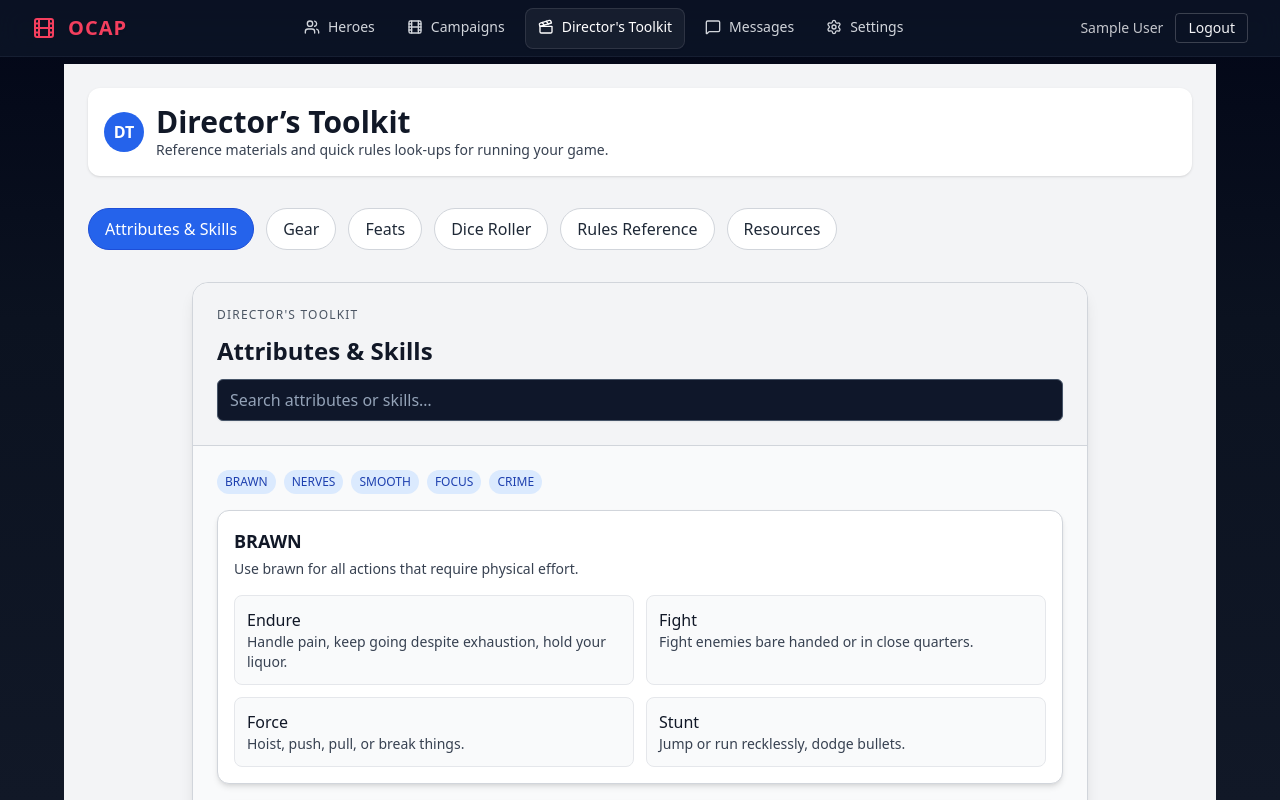
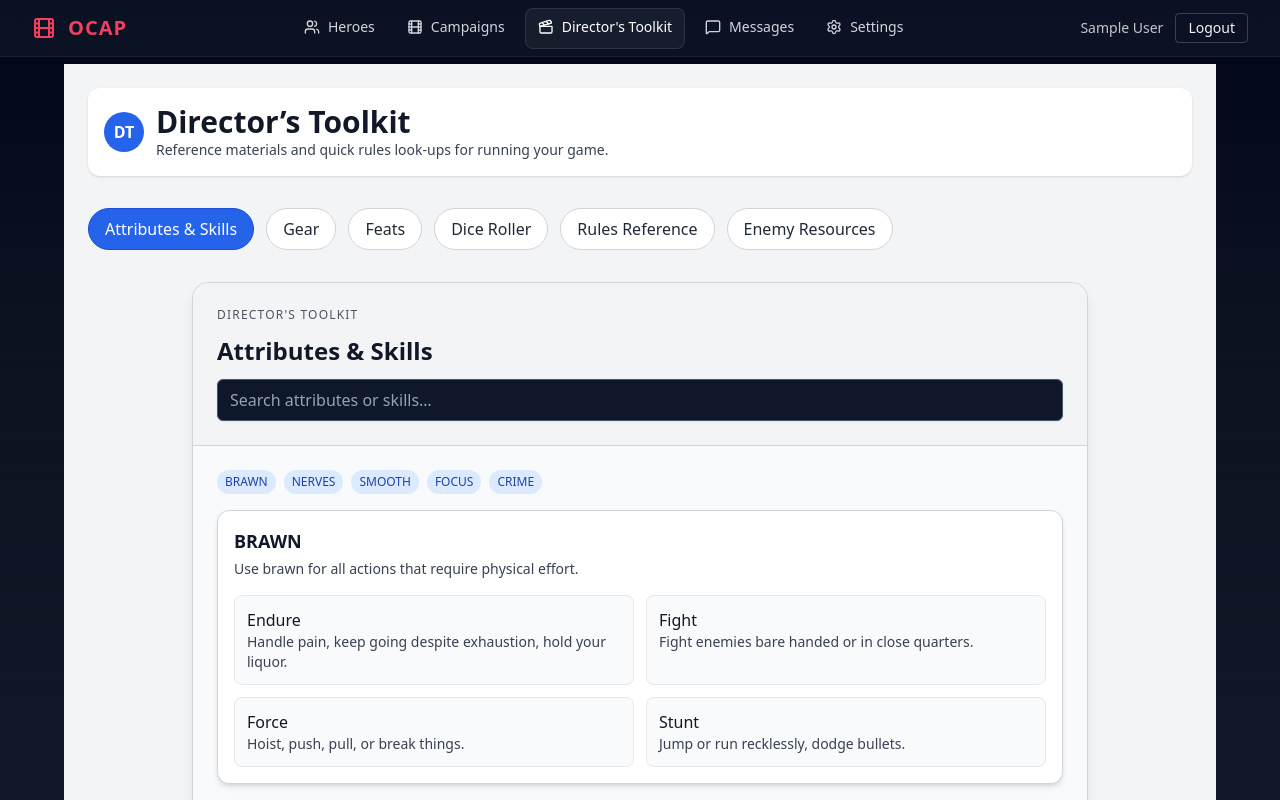
Before and after one commit to thgii/Outgunned-Async-App, a React (Vite) app in the folder apps/web/: page /directors-toolkit in a window 1280 px wide. Shown: the top 800 px of the page. Built offline with nearby package versions, Linux system fonts and the light colour scheme; sample sign-in values are in the browser's storage.

Commit message:
Update DirectorsToolkit.tsx

```diff
--- a/apps/web/src/routes/DirectorsToolkit.tsx
+++ b/apps/web/src/routes/DirectorsToolkit.tsx
@@ -90,7 +90,7 @@ export default function DirectorsToolkit() {
               : "bg-white text-gray-800 border-gray-300 hover:bg-gray-50"
           }`}
         >
-          Resources
+          Enemy Resources
         </button>
       </div>
 
```
